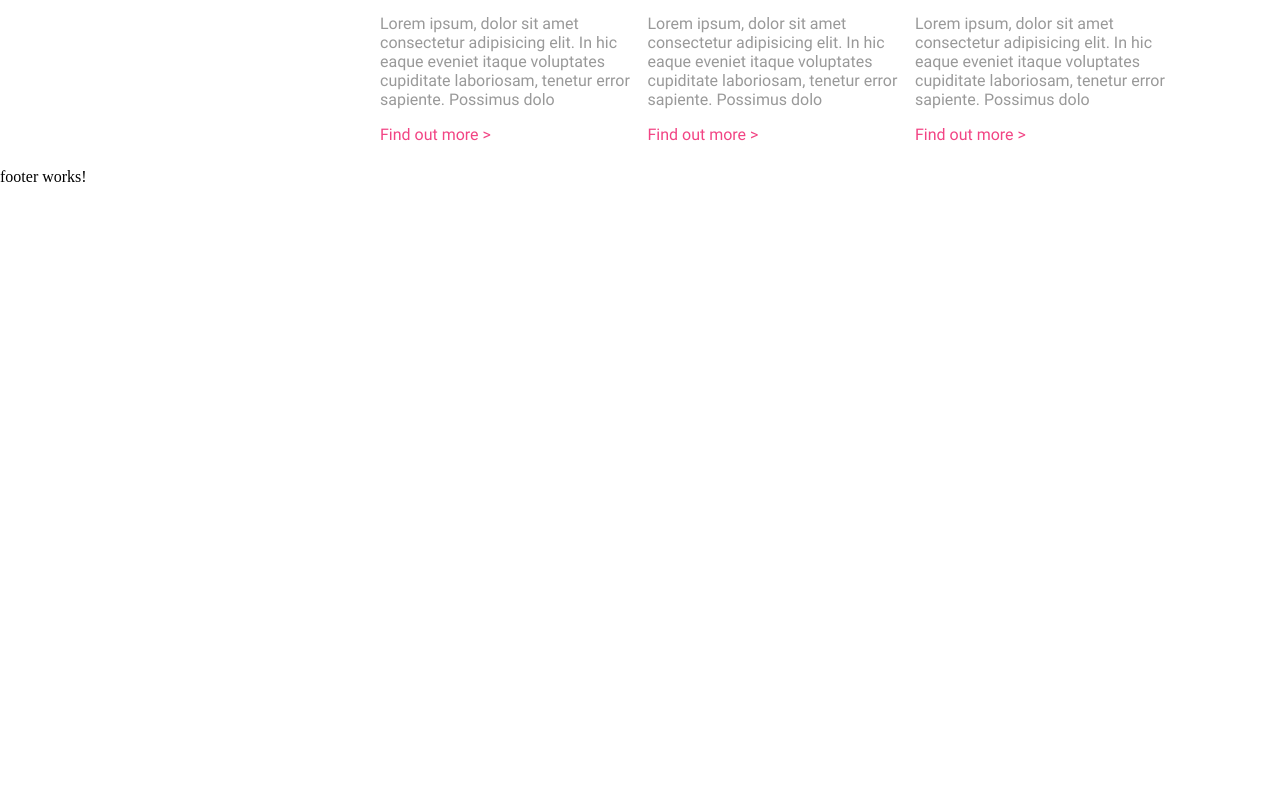
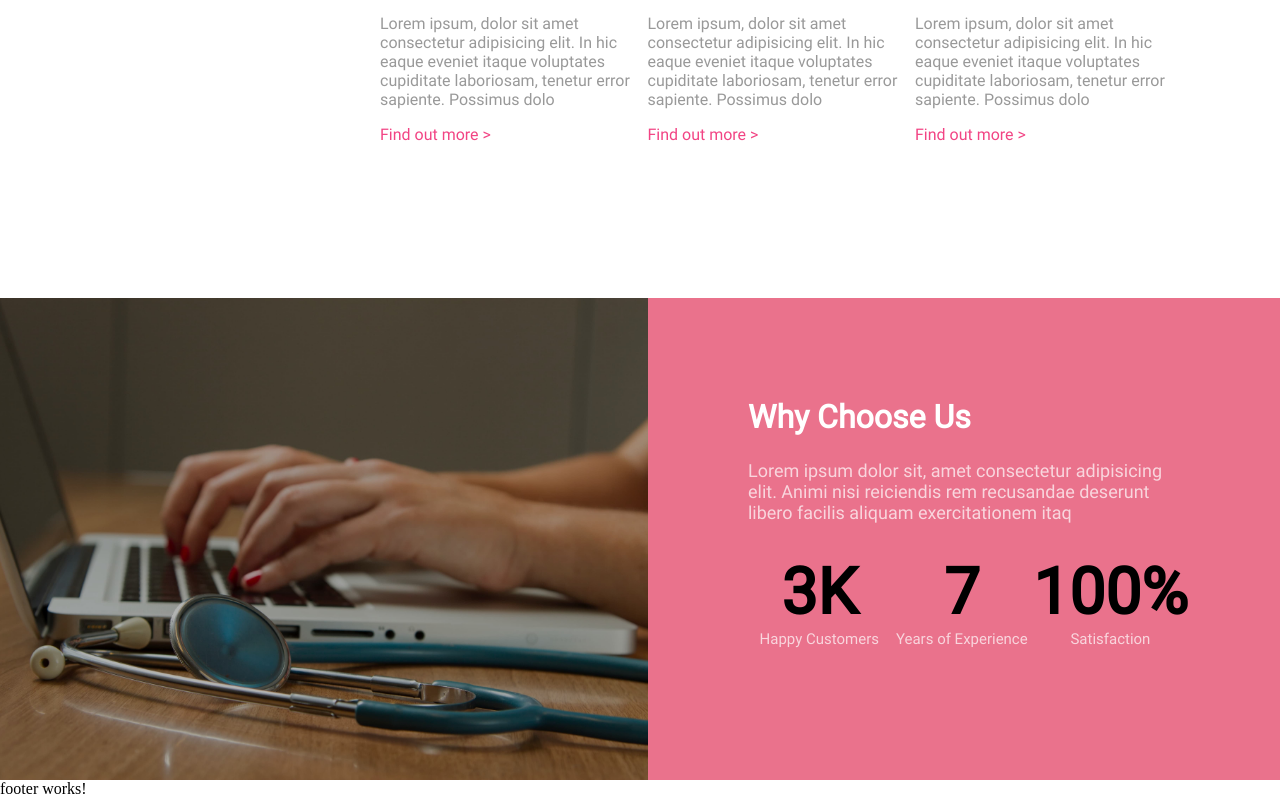
Before and after one commit to khale913/universal-therapy-site, an Angular app: page / in a window 1280 px wide. Shown: the part 1184-1982 px from the top of the page. Before the commit the page ends 1370 px from the top, so only its background shows below. Built offline with nearby package versions, Linux system fonts and the light colour scheme.

Commit message:
why-us section

```diff
--- a/src/app/app.module.ts
+++ b/src/app/app.module.ts
@@ -17,6 +17,7 @@ import { LandingServicesComponent } from './components/landing-services/landing-
 import { LandingAboutComponent } from './components/landing-about/landing-about.component';
 import { TestimonialsComponent } from './components/testimonials/testimonials.component';
 import { ContactBarComponent } from './components/contact-bar/contact-bar.component';
+import { WhyUsComponent } from './components/why-us/why-us.component';
 
 @NgModule({
   declarations: [
@@ -34,7 +35,8 @@ import { ContactBarComponent } from './components/contact-bar/contact-bar.compon
     LandingServicesComponent,
     LandingAboutComponent,
     TestimonialsComponent,
-    ContactBarComponent
+    ContactBarComponent,
+    WhyUsComponent
   ],
   imports: [
     BrowserModule,
--- /dev/null
+++ b/src/app/components/why-us/why-us.component.html
@@ -0,0 +1,24 @@
+<div class="container">
+  <div class="image-c">
+
+  </div>
+  <div class="content-c">
+    <h4>Why Choose Us</h4>
+    <p>Lorem ipsum dolor sit, amet consectetur adipisicing elit. Animi nisi reiciendis rem recusandae deserunt libero
+      facilis aliquam exercitationem itaq</p>
+    <div class="numbers-c">
+      <div class="nmb">
+        <h5>3K</h5>
+        <p>Happy Customers</p>
+      </div>
+      <div class="nmb">
+        <h5>7</h5>
+        <p>Years of Experience</p>
+      </div>
+      <div class="nmb">
+        <h5>100%</h5>
+        <p>Satisfaction</p>
+      </div>
+    </div>
+  </div>
+</div>
--- /dev/null
+++ b/src/app/components/why-us/why-us.component.scss
@@ -0,0 +1,91 @@
+* {
+  margin: 0;
+  padding:0;
+  box-sizing: border-box;
+}
+
+.container {
+  margin-top: 130px;
+}
+
+.image-c {
+  background-image: url('../../../assets/images/Group\ 1.jpg');
+  background-size: cover;
+  background-position: center;
+  width: 100%;
+  height: 300px;
+}
+
+.content-c {
+  width: 100%;
+  padding: 20px 15px;
+  font-family: 'Roboto';
+  background-color: #ea728c!important;
+}
+
+.content-c h4 {
+  color: white;
+  font-size: 32px;
+  margin-bottom: 1.5rem;
+}
+
+.content-c p {
+  font-size: 18px;
+  color: rgba(255, 255, 255, 0.7) !important;
+  margin-bottom: 2rem;
+}
+
+.numbers-c {
+  display: flex;
+  flex-wrap: wrap;
+}
+
+.nmb {
+  flex: 100%;
+  text-align: center;
+}
+
+.nmb h5 {
+  font-size: 64px;
+  columns: white;
+}
+
+.nmb p {
+  font-size: 15px;
+    color: rgba(255, 255, 255, 0.7) !important;
+
+}
+
+@media screen and (min-width: 576px) {
+  .nmb {
+    flex: 0 0 33%;
+  }
+}
+
+@media screen and (min-width: 1000px) {
+  .container {
+    display: flex;
+  }
+
+  .image-c {
+    height: auto;
+    flex: 1.5;
+  }
+
+  .content-c {
+    padding: 100px;
+    flex: 1;
+  }
+
+  .numbers-c {
+    flex-wrap: nowrap;
+  }
+}
+
+@media screen and (min-width: 1200px) {
+.bar-container {
+  max-width: 1100px;
+  margin: auto;
+  margin-top: -30px;
+}
+}
--- /dev/null
+++ b/src/app/components/why-us/why-us.component.ts
@@ -0,0 +1,15 @@
+import { Component, OnInit } from '@angular/core';
+
+@Component({
+  selector: 'app-why-us',
+  templateUrl: './why-us.component.html',
+  styleUrls: ['./why-us.component.scss']
+})
+export class WhyUsComponent implements OnInit {
+
+  constructor() { }
+
+  ngOnInit(): void {
+  }
+
+}
--- a/src/app/pages/home/home.component.html
+++ b/src/app/pages/home/home.component.html
@@ -1,3 +1,4 @@
 <app-landing-intro></app-landing-intro>
 <app-contact-bar></app-contact-bar>
 <app-landing-services></app-landing-services>
+<app-why-us></app-why-us>
```
Also changed, not shown: 1 other file (tests, documents, lock files or other folders).
